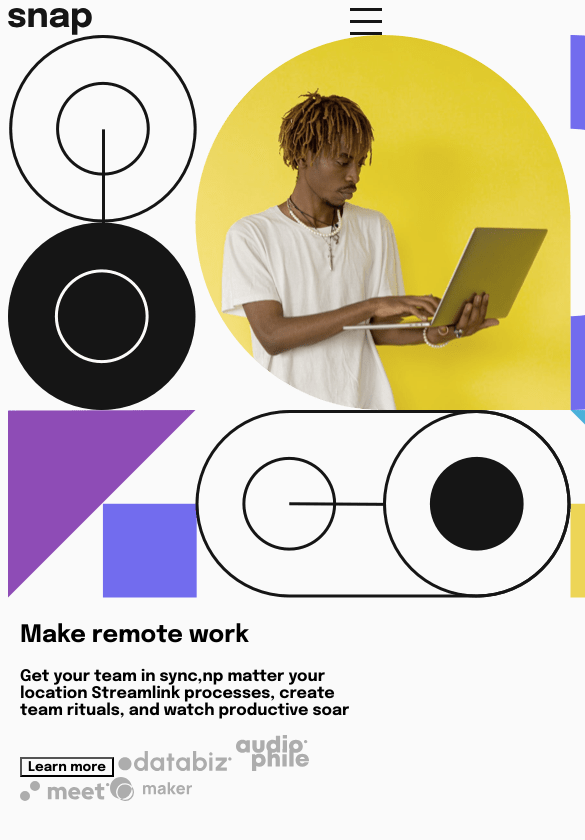
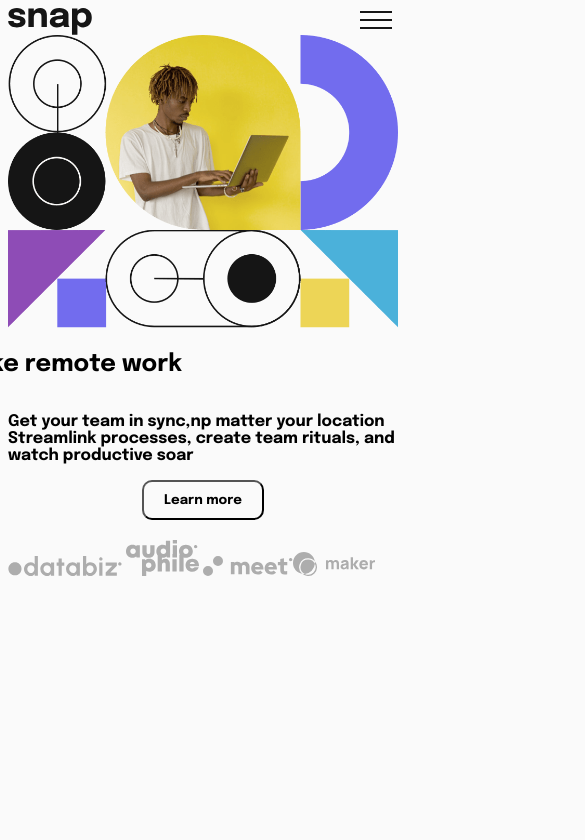
Before and after one commit to michal-wolski/Intro, a plain HTML site: page index.html in a window 390 px wide. Shown: the top 840 px of the page, 585 px wide, since content can reach past the window. Drawn offline with Linux system fonts and the light colour scheme.

Commit message:
Mobile styles

```diff
--- a/index.html
+++ b/index.html
@@ -14,43 +14,41 @@
       sizes="32x32"
       href="./images/favicon-32x32.png"
     />
+    <script src="./index.js"></script>
 
     <title>Intro Side</title>
   </head>
   <body>
-    <header>
+    <header class="container">
       <nav>
-        <img src="./images/logo.svg" alt="logo" />
-        <img src="./images/icon-menu.svg" alt="Hamburger menu icon" />
-        <!-- <ul>
-          <li>Features</li>
-          <li>Company</li>
-          <li>Careers</li>
-          <li>About</li>
-        </ul>
-        <ul>
-          <li>Login</li>
-          <li>Register</li>
-        </ul> -->
+        <img src="./images/logo.svg" alt="Logo" />
+        <button class="btn__menu" type="submit">
+          <img src="./images/icon-menu.svg" alt="" srcset="" />
+        </button>
       </nav>
     </header>
-    <section>
+    <section class="container">
       <picture>
         <source
           media="(min-width: 750px)"
           srcset="./images/image-hero-desktop.png"
           sizes="" />
-        <img src="./images/image-hero-mobile.png" alt="Men carring laptop"
+        <img
+          class="img__main--mobile"
+          src="./images/image-hero-mobile.png"
+          alt="Men carring laptop"
       /></picture>
     </section>
     <main>
       <section class="container">
-        <h1>Make remote work</h1>
-        <p>
-          Get your team in sync,np matter your location Streamlink processes,
-          create team rituals, and watch productive soar
-        </p>
-        <button class="btn_learn">Learn more</button>
+        <div class="main__section">
+          <h1 class="main__title">Make remote work</h1>
+          <p>
+            Get your team in sync,np matter your location Streamlink processes,
+            create team rituals, and watch productive soar
+          </p>
+          <button class="btn__learn">Learn more</button>
+        </div>
         <img src="./images/client-databiz.svg" alt="Logo databiz" />
         <img src="./images/client-audiophile.svg" alt="Logo audiophile" />
         <img src="./images/client-meet.svg" alt="Logo meet" /><img
--- /dev/null
+++ b/index.js
@@ -0,0 +1,23 @@
+const menu = document.querySelector(".menu");
+const menuItems = document.querySelectorAll(".menuItem");
+const hamburger = document.querySelector(".hamburger");
+const closeIcon = document.querySelector(".closeIcon");
+const menuIcon = document.querySelector(".menuIcon");
+
+function toggleMenu() {
+  if (menu.classList.contains("showMenu")) {
+    menu.classList.remove("showMenu");
+    closeIcon.style.display = "none";
+    menuIcon.style.display = "block";
+  } else {
+    menu.classList.add("showMenu");
+    closeIcon.style.display = "block";
+    menuIcon.style.display = "none";
+  }
+}
+
+hamburger.addEventListener("click", toggleMenu);
+
+menuItems.forEach(function (menuItem) {
+  menuItem.addEventListener("click", toggleMenu);
+});
--- a/main.css
+++ b/main.css
@@ -9,7 +9,7 @@
   --Black: hsl(0, 0%, 8%);
 }
 .container {
-  width: 350px;
+  width: 390px;
   margin: 0 auto;
   align-items: center;
 }
@@ -17,12 +17,31 @@ nav {
   display: flex;
   justify-content: space-between;
 }
-.img {
+.img__main--mobile {
   width: 100%;
-  max-width: 750px;
+  max-width: 390px;
   height: auto;
 
-  @media (min-width: 750px) {
+  /* @media (min-width: 750px) {
     max-width: 1200px;
-  }
+  } */
 }
+.main__title {
+  font-weight: bold;
+  width: 500px;
+}
+.btn__menu {
+  border-style: none;
+}
+.main__section {
+  display: flex;
+  flex-direction: column;
+  align-items: center;
+  margin-bottom: 20px;
+}
+.btn__learn {
+  max-width: 200px;
+  padding: 0 20px;
+  height: 40px;
+  border-radius: 10px;
+}
```
